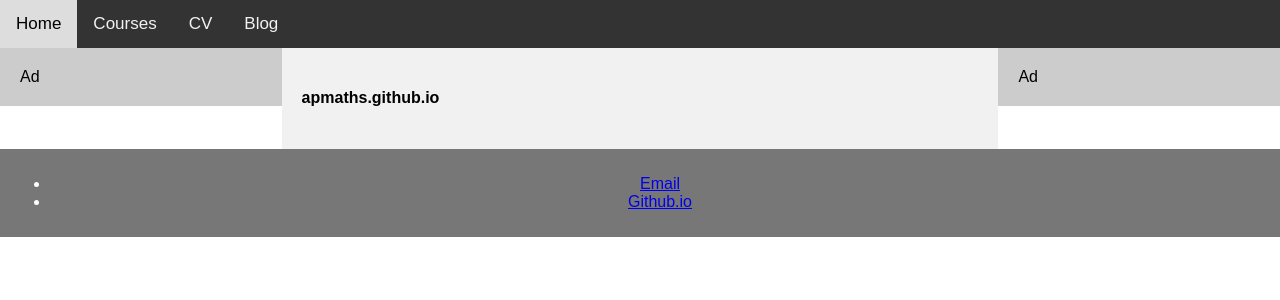
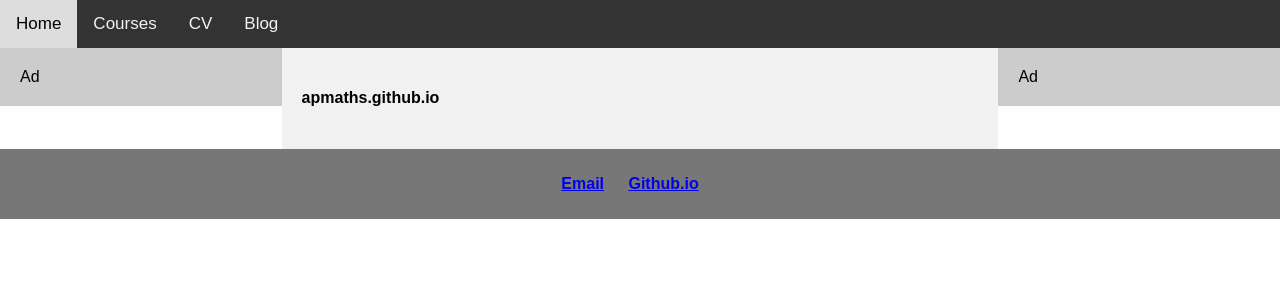
Before and after one commit to hoAngnaMPHan/apmaths.github.io, a Jekyll site: the page built from index.html, in a window 1280 px wide. Shown: the top 300 px of the page. Built offline with Jekyll 4.4.1, drawn with Linux system fonts in a browser that asks for light colours.

Commit message:
Update style.css

```diff
--- a/css/style.css
+++ b/css/style.css
@@ -86,8 +86,10 @@ footer {
   text-align: center;
   color: white;
   margin-bottom: 0;
+  font-size: 16px;
 }
-
+nav ul, rav ul, footer ul { padding: 0px; list-style: none; font-weight: bold; }
+nav ul li, rav ul li, footer ul li { display: inline; margin-right: 20px; }
 /* Responsive layout - makes the two columns/boxes stack on top of each other instead of next to each other, on small screens */
 @media (max-width: 800px) {
   nav {
```
